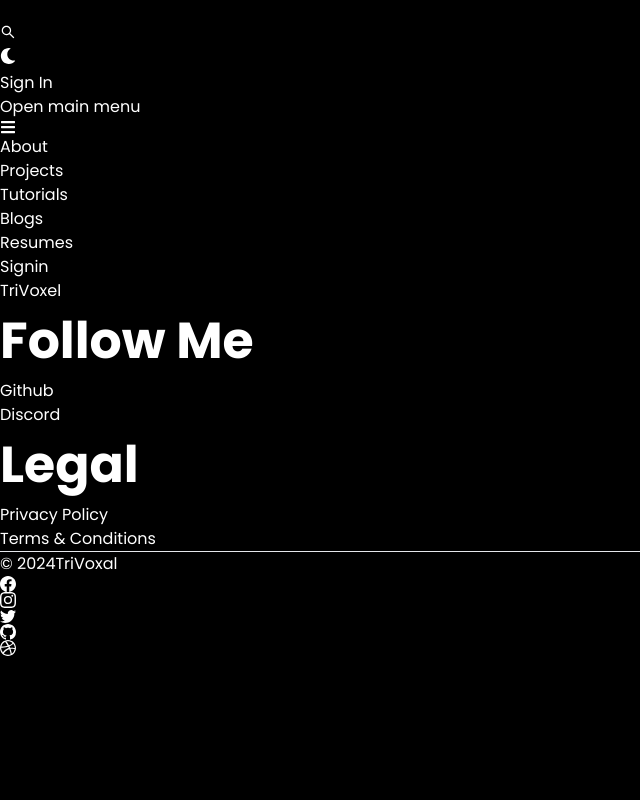
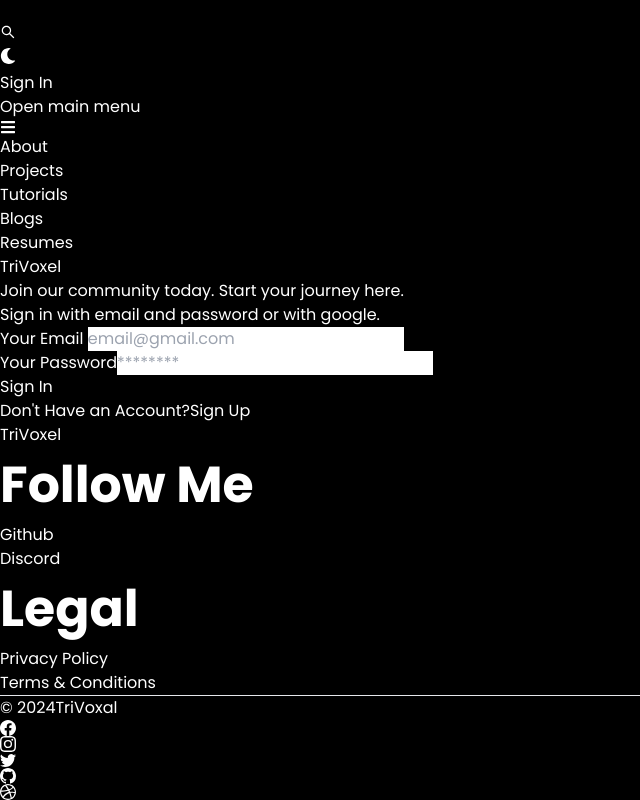
Before and after one commit to Slam210/TriVoxel, a React (Vite) app in the folder client/: page /sign-in in a window 1280 px wide. Shown: the part 1305-2105 px from the top of the page, without its empty margins (0-640 px from the left). Before the commit the page ends 1961 px from the top, so only its background shows below. Built offline with nearby package versions, Linux system fonts and the light colour scheme.

Commit message:
Complete Sign In Functionality

```diff
--- a/client/src/pages/Signin.tsx
+++ b/client/src/pages/Signin.tsx
@@ -1,3 +1,145 @@
+import { Alert, Spinner } from "flowbite-react";
+import { useState } from "react";
+import { Link, useNavigate } from "react-router-dom";
+
+// Define an interface for form data
+interface FormData {
+  email?: string;
+  password?: string;
+}
+
+interface CustomError {
+  message: string;
+  statusCode?: number;
+}
+
 export default function Signin() {
-  return <div>Signin</div>;
+  const [formData, setFormData] = useState<FormData>({});
+  const [errorMessage, setErrorMessage] = useState<string | null>(null);
+  const [loading, setLoading] = useState<boolean>(false);
+  const navigate = useNavigate();
+  const handleChange = (e: {
+    target: {
+      id: any;
+      value: any;
+    };
+  }) => {
+    setFormData({ ...formData, [e.target.id]: e.target.value.trim() });
+  };
+
+  const handleSubmit = async (e: { preventDefault: () => void }) => {
+    e.preventDefault();
+    setLoading(true);
+
+    if (!formData.password || !formData.email) {
+      setErrorMessage("Please fill out all fields.");
+      setLoading(false);
+      return;
+    }
+
+    try {
+      const res = await fetch("/api/auth/sign-in", {
+        method: "POST",
+        headers: { "Content-Type": "application/json" },
+        body: JSON.stringify(formData),
+      });
+
+      const data = await res.json();
+
+      if (data.success === false) {
+        setErrorMessage(data.message);
+      }
+      if (res.ok) {
+        navigate("/");
+      }
+    } catch (error: any) {
+      const typedError = error as CustomError;
+      setErrorMessage(typedError.message || "Unexpected error occurred.");
+    } finally {
+      // Always stop loading, even if an error occurs
+      setLoading(false);
+    }
+    return;
+  };
+
+  return (
+    <div className="md:mt-20 min-h-screen">
+      <div className="flex p-3 max-w-3xl mx-auto flex-col gap-4 md:flex-row md:items-center">
+        {/* Left */}
+        <div className="hidden md:flex flex-col text-center w-full md:w-1/2 justify-center items-center">
+          <div className="flex">
+            <Link
+              to="/"
+              className="text-lg sm:text-2xl md:text-4xl font-bold rounded-lg px-4 py-2 mx-4 my-2 bg-gradient-to-tr from-red-400 via-blue-400 to-green-400 text-white"
+            >
+              TriVoxel
+            </Link>
+          </div>
+          <p className="text-sm mt-5">
+            Join our community today. Start your journey here.
+          </p>
+          <p className="text-sm mt-5">
+            Sign in with email and password or with google.
+          </p>
+        </div>
+        {/* Right */}
+        <div className="flex-1">
+          <form onSubmit={handleSubmit}>
+            <div className="flex flex-col gap-1 my-2">
+              <label htmlFor="email" className="text-white">
+                Your Email
+              </label>{" "}
+              <input
+                type="email"
+                placeholder="email@gmail.com"
+                className="w-full bg-gray-900 rounded-lg"
+                id="email"
+                onChange={handleChange}
+              />
+            </div>
+            <div className="flex flex-col gap-1 my-2">
+              <label htmlFor="password" className="text-white">
+                Your Password
+              </label>
+              <input
+                type="password"
+                placeholder="********"
+                className="w-full bg-gray-900 rounded-lg"
+                id="password"
+                onChange={handleChange}
+              />
+            </div>
+            <div className="mt-4">
+              <div className="bg-gradient-to-tr from-red-400 via-blue-400 to-green-400 bg-transparent p-0.5 rounded-lg">
+                <button
+                  className="w-full bg-black hover:bg-gradient-to-tr hover:from-red-400 hover:via-blue-400 hover:to-green-400 text-white px-4 py-2 rounded-lg"
+                  disabled={loading}
+                >
+                  {loading ? (
+                    <>
+                      <Spinner size="sm" />
+                      <span className="pl-3">Loading...</span>
+                    </>
+                  ) : (
+                    "Sign In"
+                  )}
+                </button>
+              </div>
+            </div>
+          </form>
+          <div className="flex gap-2 text-sm mt-4">
+            <span>Don't Have an Account?</span>
+            <Link to="/sign-up" className="text-blue-500 hover:text-blue-700">
+              Sign Up
+            </Link>
+          </div>
+          {errorMessage && (
+            <Alert className="mt-5" color="failure">
+              {errorMessage}
+            </Alert>
+          )}
+        </div>
+      </div>
+    </div>
+  );
 }
--- a/client/src/pages/Signup.tsx
+++ b/client/src/pages/Signup.tsx
@@ -45,7 +45,6 @@
         body: JSON.stringify(formData),
       });
 
-      console.log("here");
       const data = await res.json();
 
       if (data.success === false) {
@@ -55,7 +54,6 @@
         navigate("/sign-in");
       }
     } catch (error: any) {
-      console.log("here");
       const typedError = error as CustomError;
       setErrorMessage(typedError.message || "Unexpected error occurred.");
     } finally {
```
